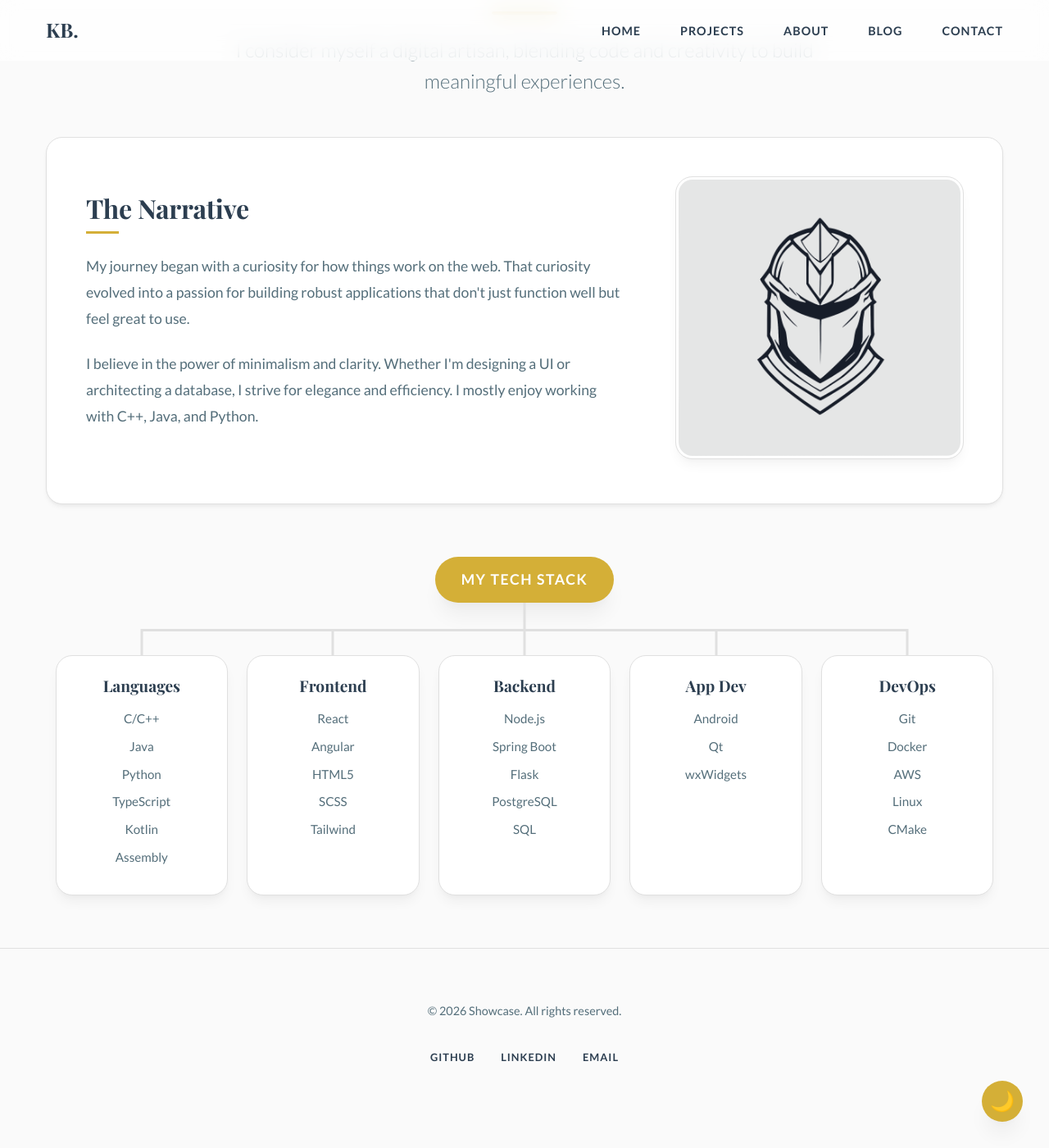
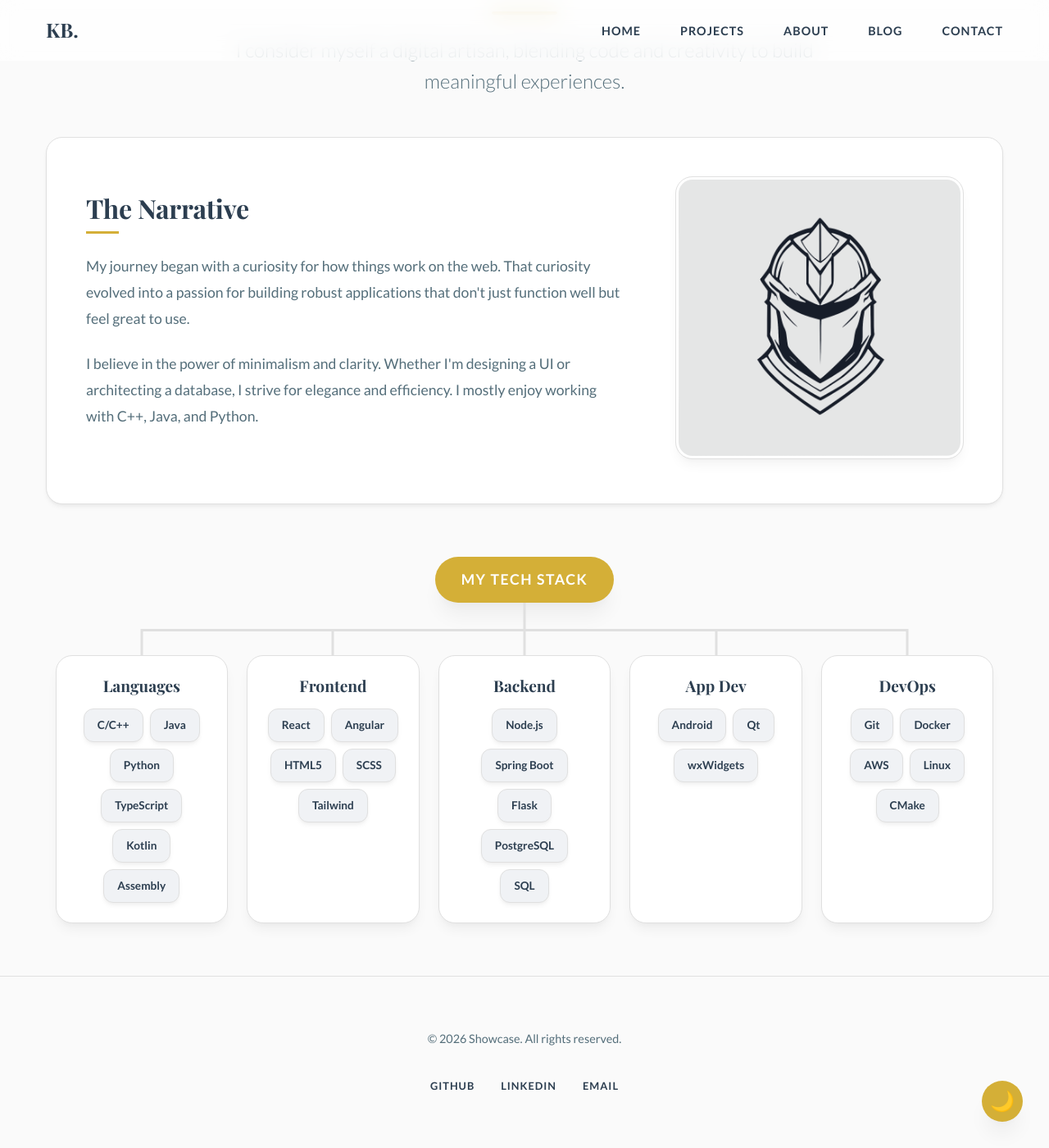
Before and after one commit to kennethkenn/kennethkenn.github.io, a Jekyll site: the page built from about.md, in a window 1280 px wide and 1400 px high, scrolled down 286 px. Shown: the whole window at 82% size. Built offline with Jekyll 4.4.1, drawn with Linux system fonts in a browser that asks for light colours; before the commit the page ends 1652 px from its top, so only the background shows below that.

Commit message:
further updates

```diff
--- a/_sass/style.scss
+++ b/_sass/style.scss
@@ -629,14 +629,8 @@ header {
   position: relative;
 }
 
-.tech-stack-grid {
-  display: flex;
-  flex-wrap: wrap;
-  gap: 1rem;
-  justify-content: center;
-  max-width: 900px;
-  margin: 0 auto;
-
+
+// Reusable Tech Item Badge
 .tech-item {
   background: var(--color-light-bg);
   color: var(--color-text);
@@ -646,29 +640,32 @@ header {
   font-size: 0.95rem;
   transition: all var(--transition-base);
   border: 1px solid transparent;
+  box-shadow: var(--shadow-sm);
+  border: 1px solid var(--color-border);
+  cursor: default;
+  display: inline-block;
 
   &:hover {
     background: var(--color-surface);
     color: var(--color-primary);
-      transform: translateY(-3px);
+    transform: translateY(-3px) scale(1.05);
     box-shadow: var(--shadow-md);
     border-color: var(--color-primary);
   }
-
-    box-shadow: var(--shadow-sm);
-    transition: all var(--transition-bounce);
-    border: 1px solid var(--color-border);
-    cursor: default;
-
-    &:hover {
-      transform: translateY(-4px) scale(1.05);
-      box-shadow: var(--shadow-md);
-      border-color: var(--color-primary);
-      color: var(--color-primary);
-      background: var(--color-surface);
-    }
-  }
-}
+}
+
+.tech-stack-grid {
+  display: flex;
+  flex-wrap: wrap;
+  gap: 1rem;
+  justify-content: center;
+  max-width: 900px;
+  margin: 0 auto;
+
+  // .tech-item styles moved to global
+}
+
+
 
 // Featured Projects (Home Page)
 .featured-projects-grid {
@@ -1015,15 +1012,15 @@ header {
         transition: color 0.3s ease;
       }
 
-      ul {
-        list-style: none;
-        padding: 0;
-        margin: 0;
-
-        li {
-          margin-bottom: 0.5rem;
-          font-size: 0.95rem;
-          color: var(--color-text-light);
+      .skill-badges {
+        display: flex;
+        flex-wrap: wrap;
+        justify-content: center;
+        gap: 0.5rem;
+
+        .tech-item {
+          padding: 0.5rem 1rem; // Slightly smaller for tree view
+          font-size: 0.85rem;
         }
       }
     }
--- a/about.md
+++ b/about.md
@@ -36,14 +36,14 @@ description: Learn about Kenneth's journey as a digital artisan blending code an
             <div class="tree-category">
                 <div class="category-card">
                     <h3>Languages</h3>
-                    <ul>
-                        <li>C/C++</li>
-                        <li>Java</li>
-                        <li>Python</li>
-                        <li>TypeScript</li>
-                        <li>Kotlin</li>
-                        <li>Assembly</li>
-                    </ul>
+                    <div class="skill-badges">
+                        <span class="tech-item">C/C++</span>
+                        <span class="tech-item">Java</span>
+                        <span class="tech-item">Python</span>
+                        <span class="tech-item">TypeScript</span>
+                        <span class="tech-item">Kotlin</span>
+                        <span class="tech-item">Assembly</span>
+                    </div>
                 </div>
             </div>
 
@@ -51,13 +51,13 @@ description: Learn about Kenneth's journey as a digital artisan blending code an
             <div class="tree-category">
                 <div class="category-card">
                     <h3>Frontend</h3>
-                    <ul>
-                        <li>React</li>
-                        <li>Angular</li>
-                        <li>HTML5</li>
-                        <li>SCSS</li>
-                        <li>Tailwind</li>
-                    </ul>
+                    <div class="skill-badges">
+                        <span class="tech-item">React</span>
+                        <span class="tech-item">Angular</span>
+                        <span class="tech-item">HTML5</span>
+                        <span class="tech-item">SCSS</span>
+                        <span class="tech-item">Tailwind</span>
+                    </div>
                 </div>
             </div>
 
@@ -65,13 +65,13 @@ description: Learn about Kenneth's journey as a digital artisan blending code an
             <div class="tree-category">
                 <div class="category-card">
                     <h3>Backend</h3>
-                    <ul>
-                        <li>Node.js</li>
-                        <li>Spring Boot</li>
-                        <li>Flask</li>
-                        <li>PostgreSQL</li>
-                        <li>SQL</li>
-                    </ul>
+                    <div class="skill-badges">
+                        <span class="tech-item">Node.js</span>
+                        <span class="tech-item">Spring Boot</span>
+                        <span class="tech-item">Flask</span>
+                        <span class="tech-item">PostgreSQL</span>
+                        <span class="tech-item">SQL</span>
+                    </div>
                 </div>
             </div>
 
@@ -79,11 +79,11 @@ description: Learn about Kenneth's journey as a digital artisan blending code an
             <div class="tree-category">
                 <div class="category-card">
                     <h3>App Dev</h3>
-                    <ul>
-                        <li>Android</li>
-                        <li>Qt</li>
-                        <li>wxWidgets</li>
-                    </ul>
+                    <div class="skill-badges">
+                        <span class="tech-item">Android</span>
+                        <span class="tech-item">Qt</span>
+                        <span class="tech-item">wxWidgets</span>
+                    </div>
                 </div>
             </div>
 
@@ -91,13 +91,13 @@ description: Learn about Kenneth's journey as a digital artisan blending code an
             <div class="tree-category">
                 <div class="category-card">
                     <h3>DevOps</h3>
-                    <ul>
-                        <li>Git</li>
-                        <li>Docker</li>
-                        <li>AWS</li>
-                        <li>Linux</li>
-                        <li>CMake</li>
-                    </ul>
+                    <div class="skill-badges">
+                        <span class="tech-item">Git</span>
+                        <span class="tech-item">Docker</span>
+                        <span class="tech-item">AWS</span>
+                        <span class="tech-item">Linux</span>
+                        <span class="tech-item">CMake</span>
+                    </div>
                 </div>
             </div>
         </div>
```
Lines whose indentation alone changed are shown as unchanged.
